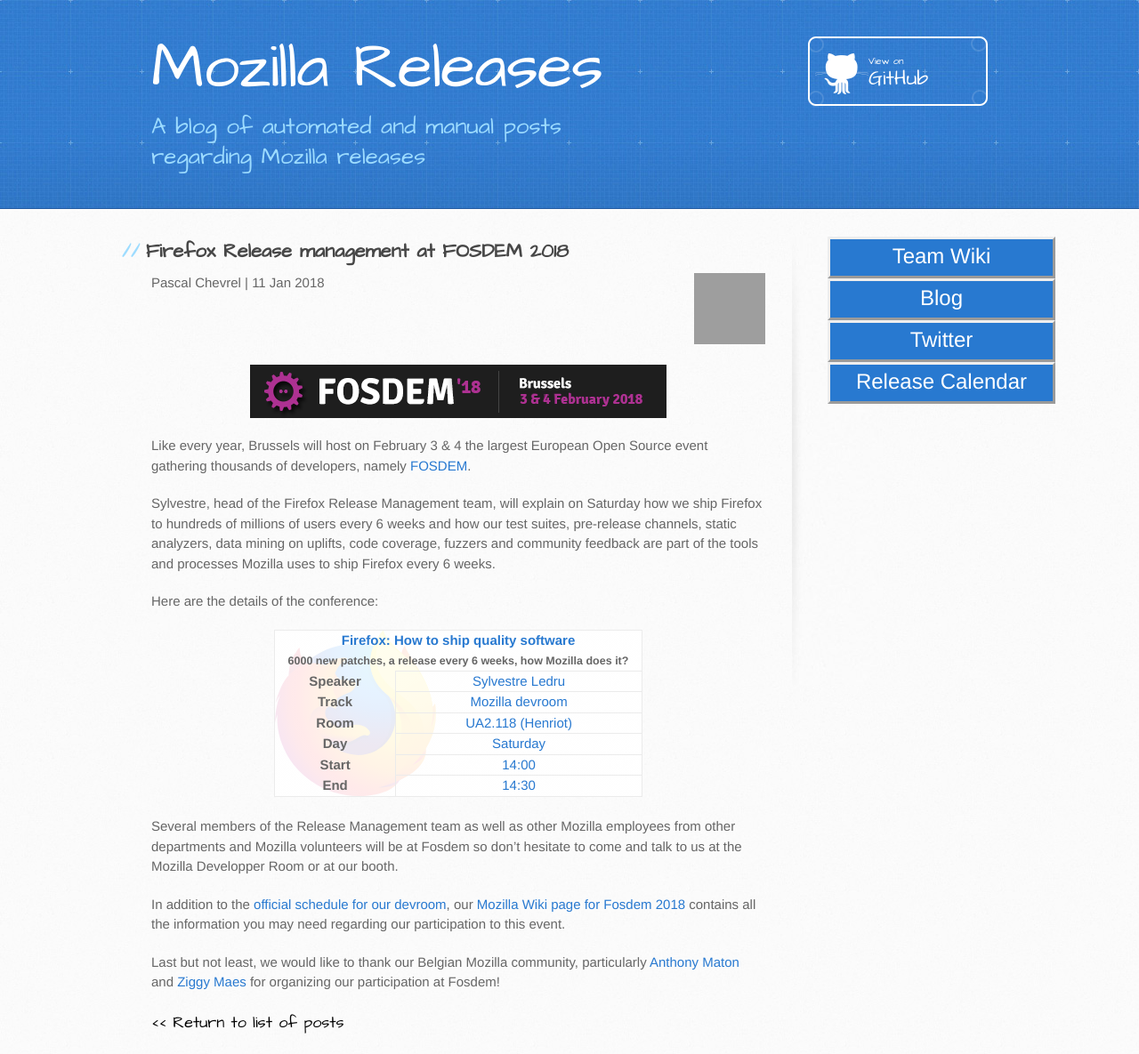
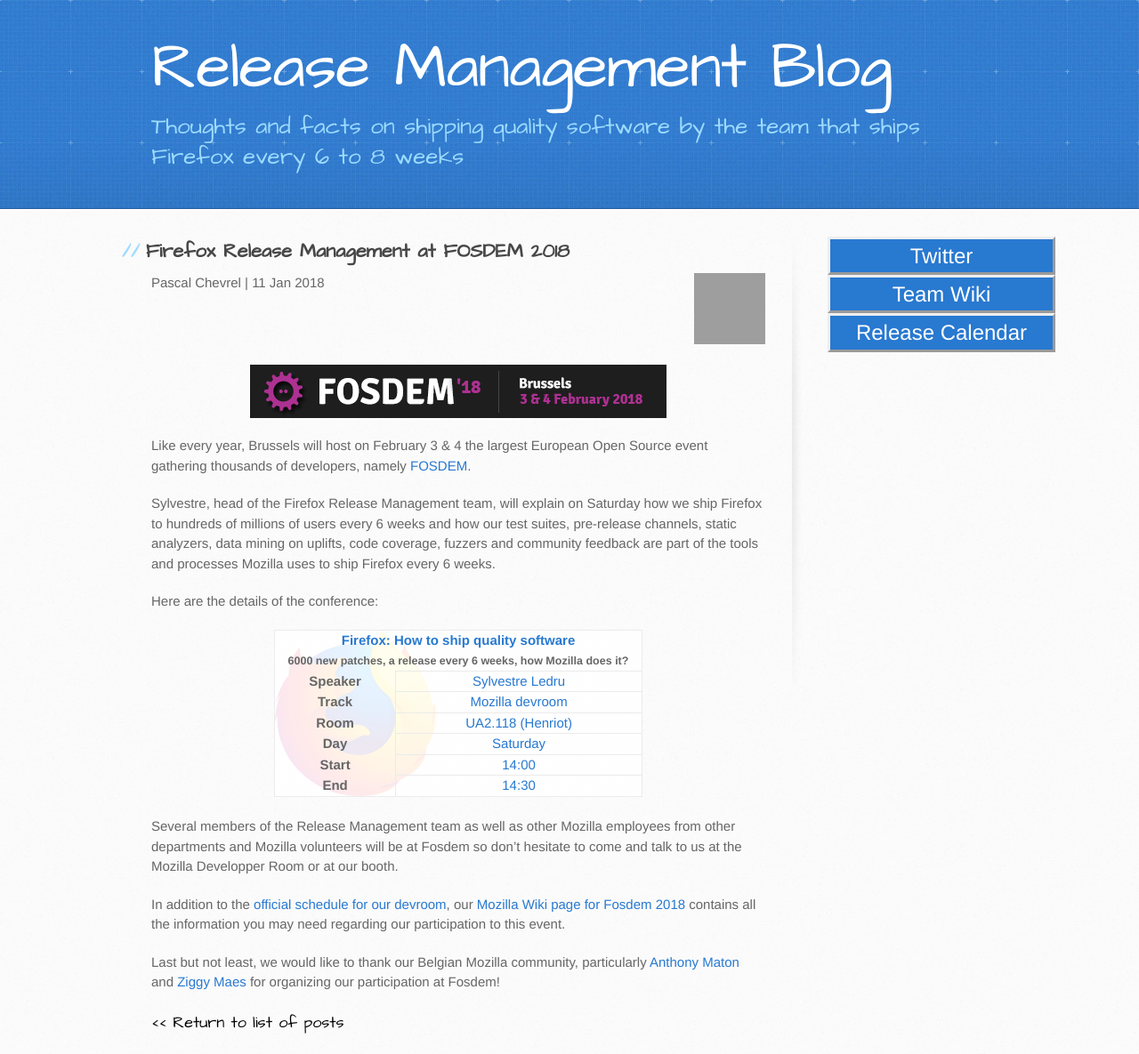
Before and after one commit to mozilla/release-blog, a Jekyll site: the page built from _posts/2018-01-11-fosdem2018.md, in a window 1280 px wide. Shown: the whole page at 89% size. Built offline with Jekyll 4.4.1, drawn with Linux system fonts in a browser that asks for light colours; grey boxes are pictures that could not be loaded.

Commit message:
Issue #5: Add a pagination system to our template + fixes (#39)
- 3 posts per page
- Pagination links at the bottom of the page
- Github big panel removed
- Blog Title renamed to make it clear it's our blog
- More catchy subtitle
- Removed blog link in side menu + turned main page title into a link

```diff
--- a/_config.yml
+++ b/_config.yml
@@ -1,5 +1,5 @@
-title: Mozilla Releases
-description: "A blog of automated and manual posts regarding Mozilla releases"
+title: Release Management Blog
+description: Thoughts and facts on shipping quality software by the team that ships Firefox every 6 to 8 weeks
 email: release-mgmt@mozilla.com
 url: "http://release.mozilla.org"
 github: "http://github.com/mozilla/release-blog"
@@ -7,12 +7,10 @@
 
 # Navigation
 navigation:
+- title: Twitter
+  url: https://twitter.com/MozillaReleases
 - title: Team Wiki
   url: http://wiki.mozilla.org/Release_Management
-- title: Blog
-  url: /
-- title: Twitter
-  url: https://twitter.com/MozillaReleases
 - title: Release Calendar
   url: https://wiki.mozilla.org/RapidRelease/Calendar
 
@@ -56,3 +54,5 @@
     web: https://chevrel.org/
     twitter: pascalchevrel
     github: pascalchevrel
+
+paginate: 4
--- a/_layouts/default.html
+++ b/_layouts/default.html
@@ -22,9 +22,8 @@
   <body>
     <header>
       <div class="inner">
-        <h1> {{ site.title }} </h1>
+        <h1><a href="/">{{ site.title }}</a></h1>
         <h2>{{ site.description }}</h2>
-        <a href="https://github.com/mozilla/release-blog" class="button"><small>View on</small>GitHub</a>
       </div>
     </header>
 
--- a/_posts/2018-01-11-fosdem2018.md
+++ b/_posts/2018-01-11-fosdem2018.md
@@ -1,6 +1,6 @@
 ---
 layout: post
-title:  "Firefox Release management at FOSDEM 2018"
+title:  "Firefox Release Management at FOSDEM 2018"
 date:   2018-01-11 12:00:00
 categories: events fosdem
 author: pascal
--- a/stylesheets/stylesheet.css
+++ b/stylesheets/stylesheet.css
@@ -63,7 +63,6 @@
 .nav-primary a {
   display: block;
   width: 250px;
-  height: 35px;
   text-align: center;
   color: white;
   padding-top: 3px;
@@ -98,7 +97,10 @@
   color: #fff;
   line-height: 1;
   margin-bottom: 0.2em;
-  width: 540px;
+}
+
+header h1 a {
+  color: #fff;
 }
 
 header h2 {
@@ -106,7 +108,6 @@
   color: #9ddcff;
   font-weight: normal;
   line-height: 1.3;
-  width: 540px;
   letter-spacing: 0;
 }
 
```
Also changed, not shown: index.html (+48 -18 lines).
